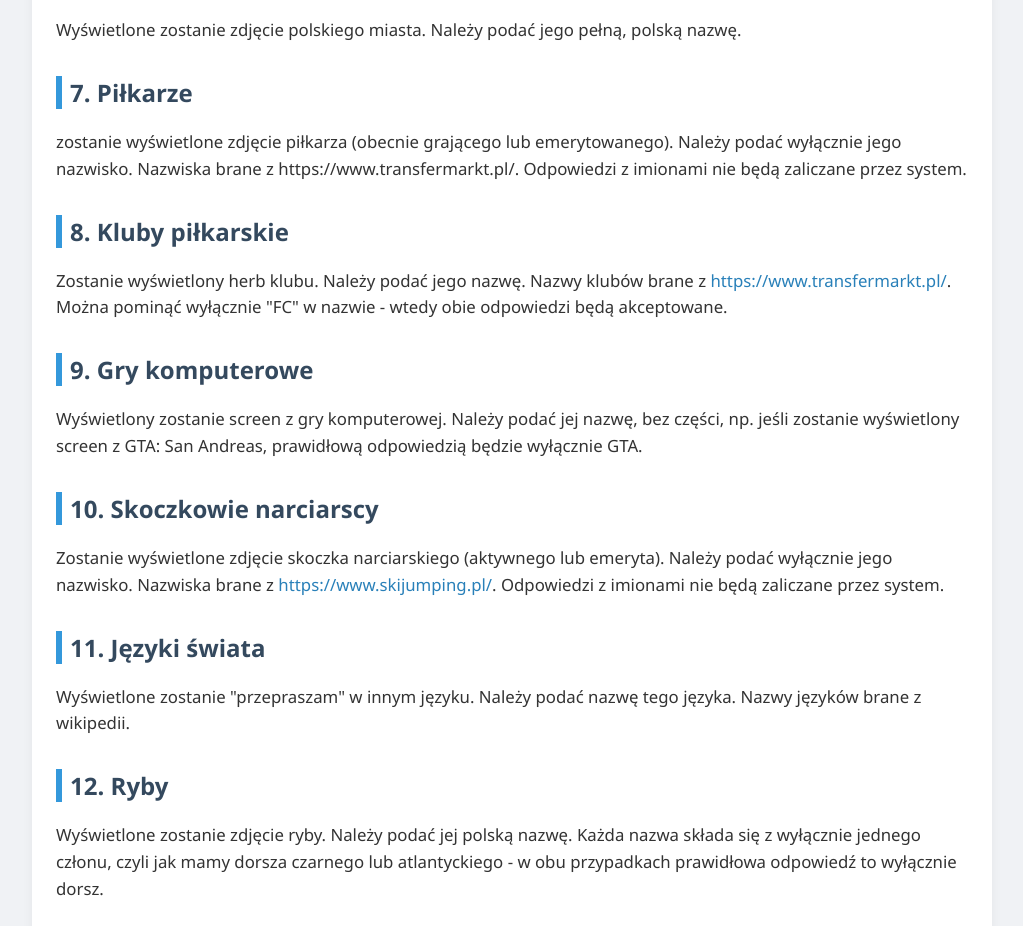
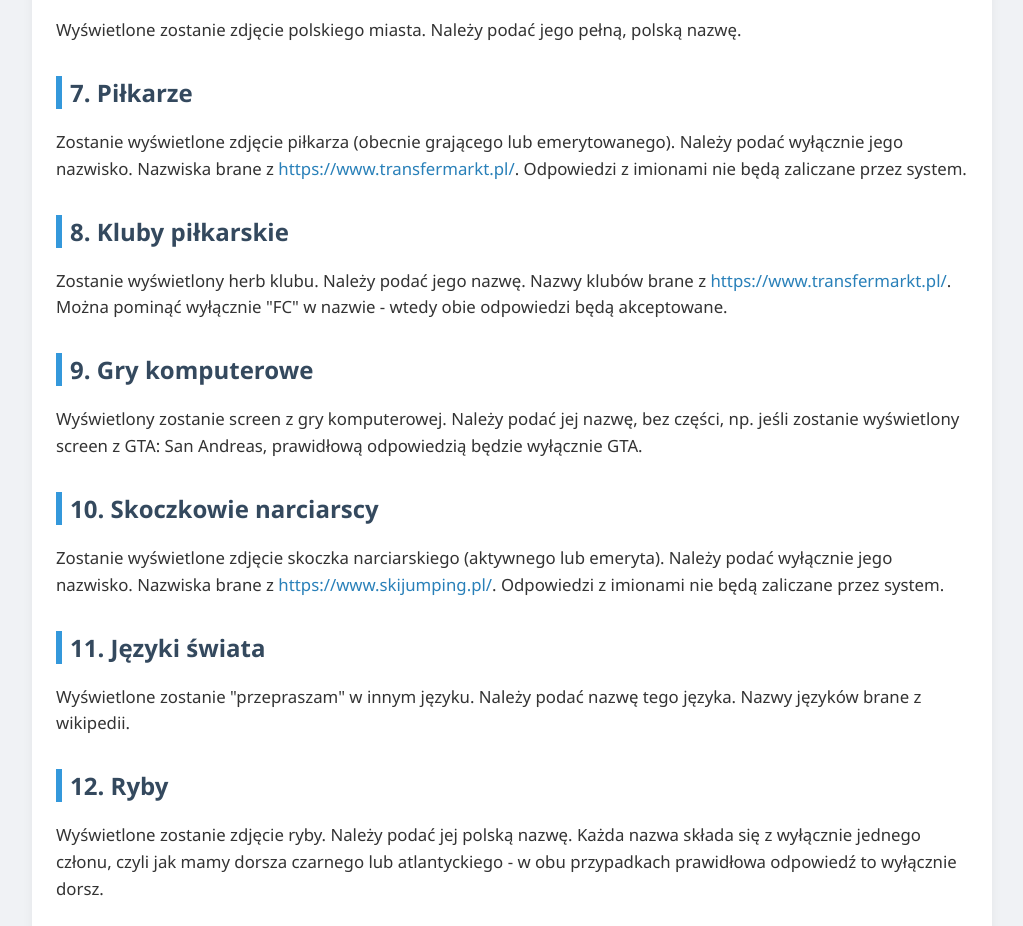
Before and after one commit to JakubDomaradzki/floor_zasady, a plain HTML site: page kategorie.html in a window 1280 px wide. Shown: the part 1047-1973 px from the top of the page, without its empty margins (128-1151 px from the left). Drawn offline with Linux system fonts and the light colour scheme.

Commit message:
Update kategorie.html

```diff
--- a/kategorie.html
+++ b/kategorie.html
@@ -80,7 +80,7 @@
     <p>Wyświetlone zostanie zdjęcie polskiego miasta. Należy podać jego pełną, polską nazwę.</p>
 
     <h2>7. Piłkarze</h2>
-    <p>zostanie wyświetlone zdjęcie piłkarza (obecnie grającego lub emerytowanego). Należy podać wyłącznie jego nazwisko. Nazwiska brane z https://www.transfermarkt.pl/. Odpowiedzi z imionami nie będą zaliczane przez system.</p>
+    <p>Zostanie wyświetlone zdjęcie piłkarza (obecnie grającego lub emerytowanego). Należy podać wyłącznie jego nazwisko. Nazwiska brane z <a href="https://www.transfermarkt.pl/" target="_blank">https://www.transfermarkt.pl/</a>. Odpowiedzi z imionami nie będą zaliczane przez system.</p>
 
     <h2>8. Kluby piłkarskie</h2>
     <p>Zostanie wyświetlony herb klubu. Należy podać jego nazwę. Nazwy klubów brane z <a href="https://www.transfermarkt.pl/" target="_blank">https://www.transfermarkt.pl/</a>. Można pominąć wyłącznie "FC" w nazwie - wtedy obie odpowiedzi będą akceptowane.</p>
```
